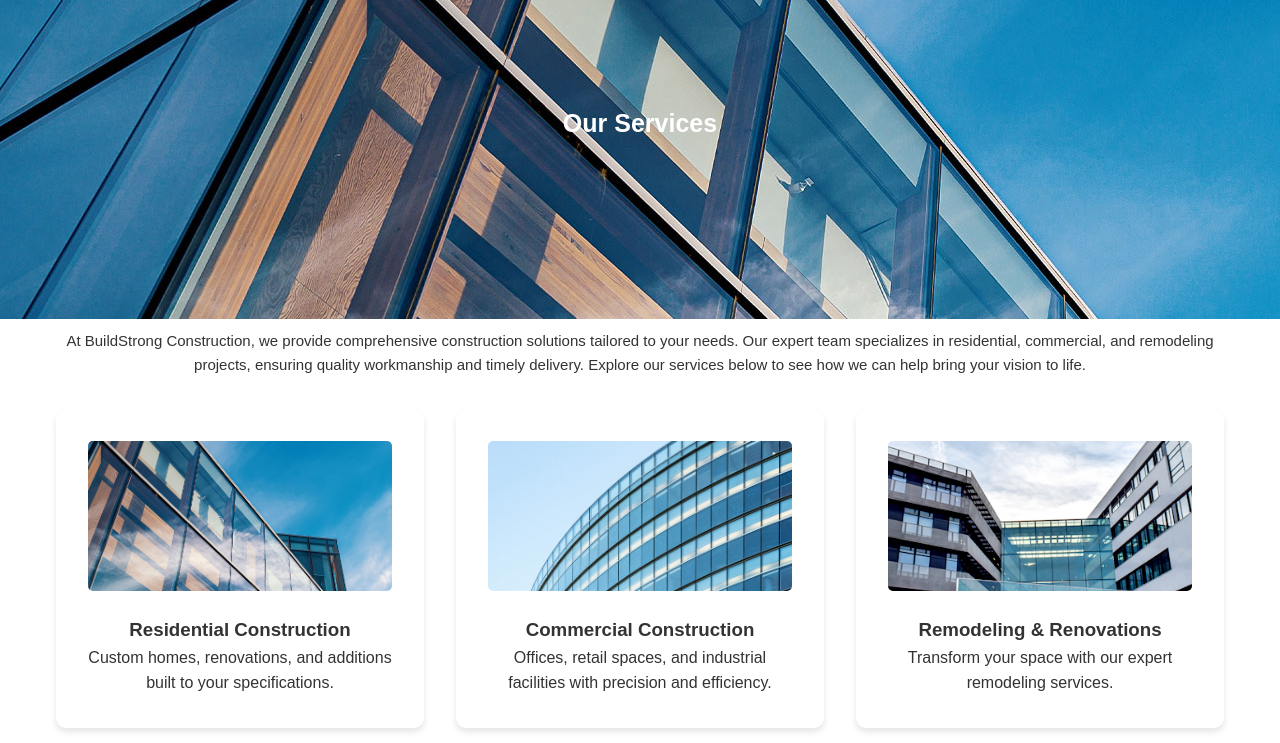
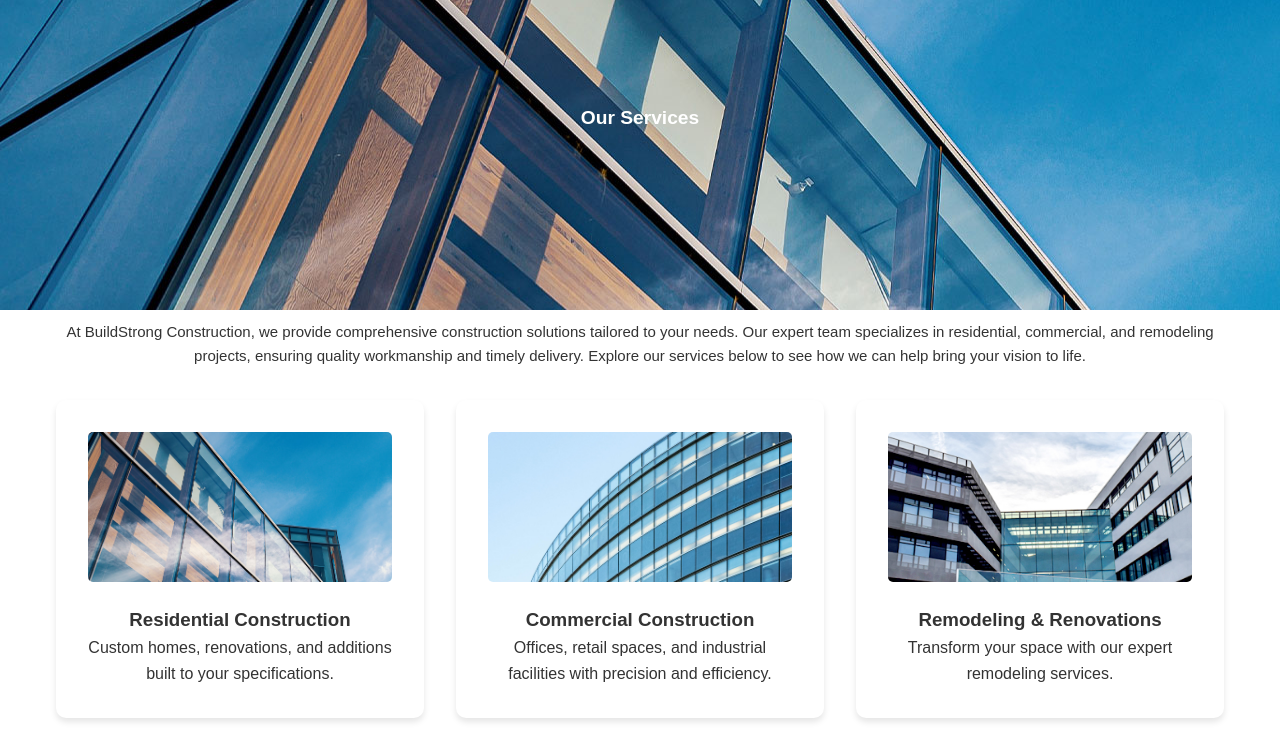
Before and after one commit to darhrmsarm03/Buildstrong-Construction, a plain HTML site: page services.html in a window 1280 px wide. Shown: the part 57-800 px from the top of the page. Drawn offline with Linux system fonts and the light colour scheme.

Commit message:
Update style.css

```diff
--- a/style.css
+++ b/style.css
@@ -168,7 +168,7 @@ body {
   padding-right: 50px;
 }
 h2 {
-    font-size: 1.5rem;
+    font-size: 1.2rem;
     margin-bottom: 1rem;
     color: #1a1a1a
 }
@@ -190,7 +190,7 @@ h2 {
 
 }
 .services-set h2{color: #fff;
-  font-size: 25px;
+  font-size: 1.2rem;
 
 }
 
```
